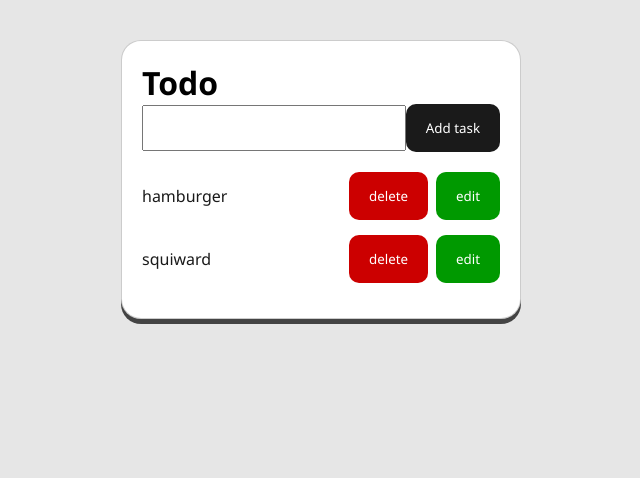
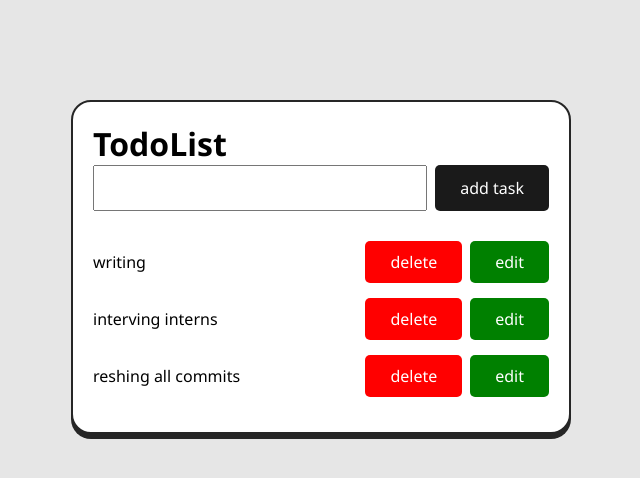
Before and after one commit to Jerryhubgit/Learn-React, a React (Vite) app: page / in a window 1280 px wide. Shown: the top 478 px of the page, without its empty margins (319-959 px from the left). Built offline with nearby package versions, Linux system fonts and the light colour scheme.

Commit message:
adds editing funtionality to todo

```diff
--- a/src/App.jsx
+++ b/src/App.jsx
@@ -1,10 +1,10 @@
 import MyComponent from './MyComponent.jsx'
-import Effect from './useEffect.jsx'
 
 function App(){
 
     return (
         <>
+            {/* <Test /> */}
             <MyComponent />
 
             {/* <Effect /> */}
--- a/src/MyComponent.jsx
+++ b/src/MyComponent.jsx
@@ -1,51 +1,82 @@
 import { useState } from 'react'
+import './index.css'
+
 
 function MyComponent(){
+    const [tasksList, setTaskList] = useState(['writing', 'interving interns', 'reshing all commits'])
+    const [task, setTask] = useState()
+    let [position, setPosition] = useState()
 
-    let [taskEl, setTask] = useState()
-    let [taskList, setTaskList] = useState(['hamburger', 'squiward'])
+    function edit(index){
+        setPosition(index)
+        let editTask = tasksList[index]
+        document.querySelector('input').value = editTask
+        document.querySelector('.inputs button').innerText = 'edit task'
+    }
 
-    const getTask = (e) =>{
-
+    const getTask = (e) => {
         let newTask = e.target.value
         setTask(newTask)
     }
+    const addTask = (e) => {
+        let isEmpty = !Boolean(task)
 
-    const addTask = () => {
-        if(Boolean(taskEl) == false){
-            return
+        if(document.querySelector('.inputs button').innerText === 'add task'){
+            if(isEmpty){
+                return
+            }
+            setTaskList([...tasksList, task])
+            setTask(undefined)
         }
-        console.log(taskEl)
-        setTaskList([...taskList, taskEl])
-        document.querySelector('input').value = ''
+
+        if(document.querySelector('.inputs button').innerText === 'edit task'){
+            let newTask = e.target.parentElement.querySelector('input').value
+
+            console.log(position)
+            tasksList.splice(position, 1, newTask)
+
+            console.log(tasksList)
+            setTaskList([...tasksList])
+
+
+            document.querySelector('.inputs button').innerText = 'add task'
+        }
+
+        document.querySelector('input').value = ""
+        // console.log(document.querySelector('.input button'))
     }
 
-    const deleteTask = (e) => {
-        let index = Number(e.target.parentElement .id)
-        setTaskList(taskList.filter((_, i) => i !== index))
+    const deleteTask = (index) => {
+        let updateTasksList = tasksList.filter((_, i) => i !== index)
+        setTaskList(updateTasksList)
     }
 
     return(
-        <div className='todoApp'>
-            <h1>Todo</h1>
-            <div className="input">
-                <input type="text" onChange={getTask}/>
-                <button onClick={addTask}>Add task</button>
+        <div className="todo-app">
+            <h1>TodoList</h1>
+            <div className="inputs">
+                <input type="text" onChange={getTask} />
+                <button onClick={addTask}>add task</button>
             </div>
-            <div className="todoList">
-                {taskList.map((task, index) => (
-                    <div className="todo" key={index} id={index}>
+
+            <div className="todo-list">
+                {tasksList.map((task, index) =>
+                    <div className="todo" key={index}>
                         <p>{task}</p>
                         <div className="buttons">
-                            <button onClick={deleteTask} id='delete'>delete</button>
-                            <button id='edit'>edit</button>
+                            <button onClick={() => deleteTask(index)} id='delete'>delete</button>
+                            <button id='edit' onClick={() => edit(index)}>edit</button>
+                            {/* <div className="move-btns">
+                                <button>up</button>
+                                <button>down</button>
+                            </div> */}
                         </div>
                     </div>
-                ))}
+                )}
+
             </div>
-
         </div>
     )
 }
 
-export default MyComponent;
+export default MyComponent
--- a/src/index.css
+++ b/src/index.css
@@ -4,68 +4,67 @@
   box-sizing: border-box;
   font-family: 'Segoe UI', Tahoma, Geneva, Verdana, sans-serif;
 }
+
 body{
   background-color: hsl(0, 0%, 90%);
   display: flex;
   align-items: center;
   justify-content: center;
 }
-.input{
+
+.todo-app{
+  background-color: white;
+  border: 1px solid rgba(0,0,0,0.2);
+  border: 2px solid hsl(0, 0%, 15%);
+  width: 500px;
+  margin-top: 20%;
+  border-radius: 20px;
+  padding: 20px;
+  box-shadow: 0 5px 0 hsl(0, 0%, 15%);
+}
+.inputs{
   display: flex;
-  align-items: center;
-  /* gap: 10px; */
-  margin-bottom: 20px;
+  gap: .5rem;
 }
 input{
+  flex: 1;
   padding: 10px;
   font-size: 16px;
-  flex-grow: 1;
+}
+button{
+  padding: 10px 25px;
+  background-color: hsl(0, 0%, 10%);
+  color: white;
+  border: none;
+  border-radius: 5px;
+  font-size: 16px;
+  cursor: pointer;
+}
+.todo-list{
+  margin-top: 30px;
+}
+.todo{
+  display: flex;
+  justify-content: space-between;
+  align-items: center;
+  margin-bottom: 15px;
+  gap: 2rem;
 }
 .buttons{
   display: flex;
   gap: .5rem;
-  align-items: center;
 }
-button{
-  background-color: hsl(0, 0%, 10%);
-  color: white;
-  border: none;
-  padding: 15px 20px;
-  border-radius: 10px;
-  cursor: pointer;
+button#edit{
+  background-color: #008000;
 }
 button#delete{
-  background-color: hsl(0, 100%, 40%);
+  background-color: red;
 }
-button#edit{
-  background-color: hsl(120, 100%, 30%);
+.move-btns{
+  display: flex;
+  flex-direction: column;
+  gap: 5px;
 }
-.todoApp{
-  margin-top: 10%;
-  background-color: white;
-  /* width: 90%; */
-  width: 400px;
-  border: 1px solid rgba(0,0,0,0.2);
-  padding: 20px;
-  border-radius: 20px;
-  box-shadow: 0 5px 0 rgba(0,0,0,.7);
+.move-btns button{
+  padding: 2px;
 }
-.todoList{
-  text-align: center;
-}
-.todoList h1{
-  color: hsl(0,0%,70%);
-}
-.todo{
-  display: flex;
-  align-items: center;
-  justify-content: space-between;
-  margin-bottom: 15px;
-}
-.todo p{
-  color: hsl(0, 0%, 10%);
-}
-
-.effect button{
-  margin-right: 10px;
-}
--- a/src/main.jsx
+++ b/src/main.jsx
@@ -1,7 +1,7 @@
 import { StrictMode } from 'react'
 import { createRoot } from 'react-dom/client'
-import './index.css'
 import App from './App.jsx'
+
 
 createRoot(document.querySelector('#root')).render(
   <StrictMode>
--- a/src/useEffect.jsx
+++ /dev/null
@@ -1,35 +0,0 @@
-import { useState, useEffect } from 'react'
-
-
-function Effect (){
-    const [num, setNum] = useState(0)
-    const [colors, setColor] = useState('green')
-
-
-
-    useEffect(() => {
-        document.querySelector('h1').style.color = colors
-        document.title = `Counter ${num}`
-    }, [colors])
-    const add = () => {
-        setNum(n => ++n)
-    }
-    const substract = () => {
-        setNum(n => --n)
-    }
-    const changeColor = () => {
-        let newColor = colors === 'green' ? 'red' : 'green'
-        setColor(newColor)
-    }
-
-    return(
-        <div className='effect'>
-            <h1>Count {num}</h1>
-            <button onClick={add}>Add</button>
-            <button onClick={substract}>Substract</button>
-            <button onClick={changeColor}>Change Color</button>
-        </div>
-    )
-}
-
-export default Effect
```
